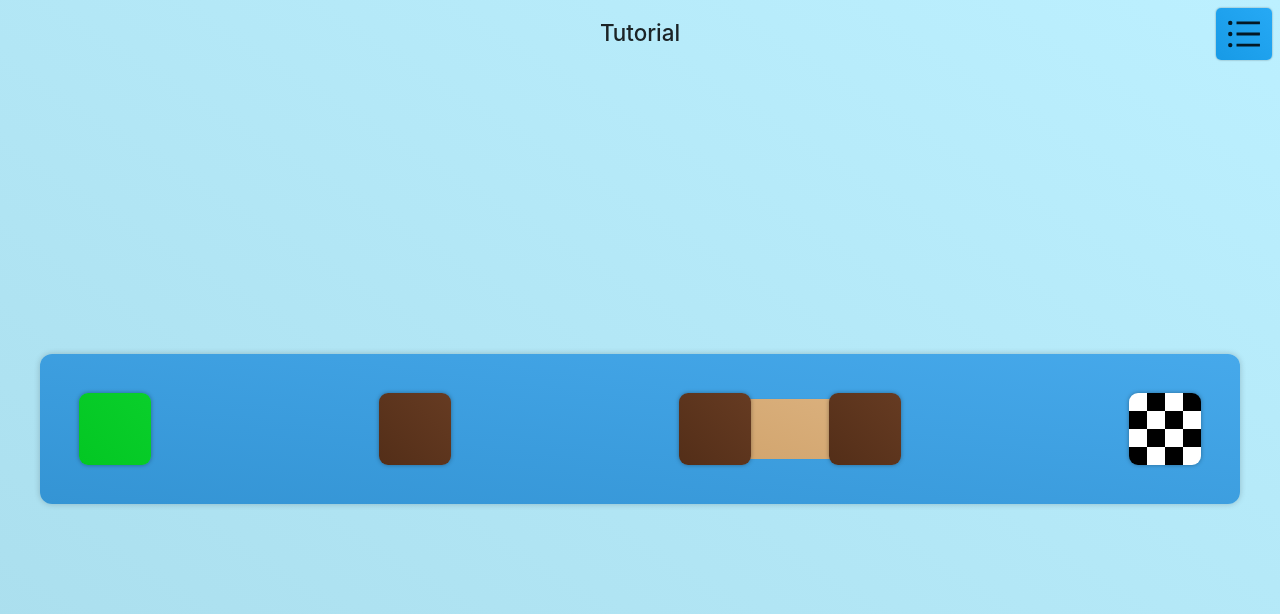
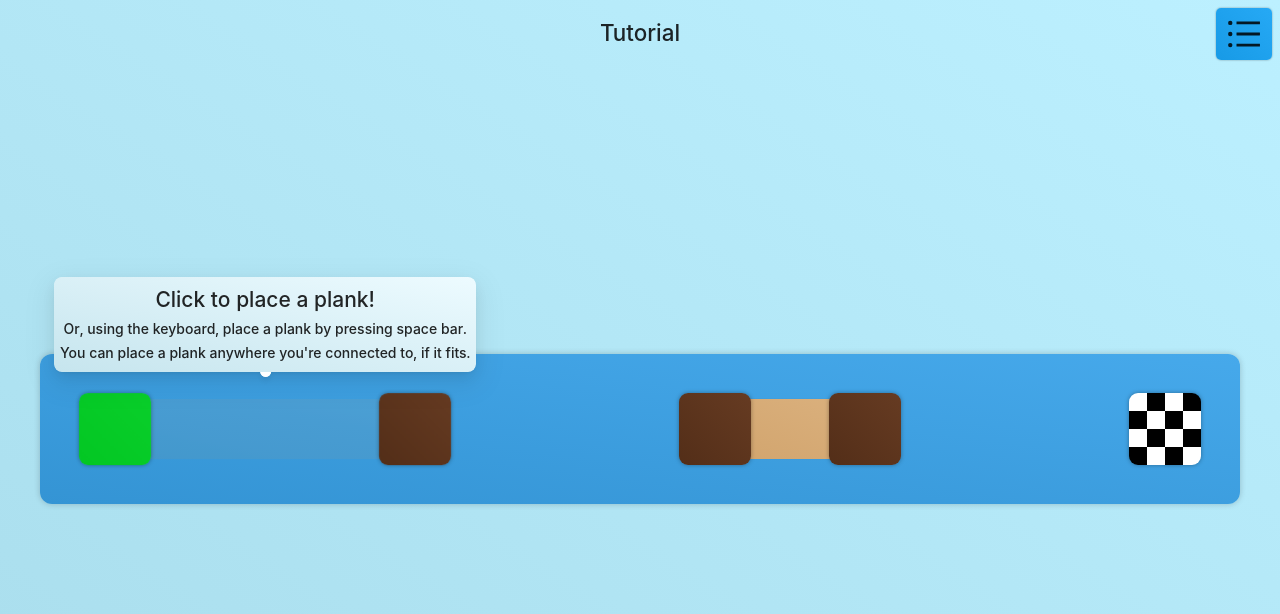
Before and after one commit to ryanodd/crossing-puzzle, a React app: page / in a window 1280 px wide. Both pictures are taken after a click on the button 265 px from the left and 429 px from the top of the page. Shown: the top 614 px of the page. Built offline with nearby package versions, Linux system fonts and the light colour scheme.

Commit message:
Puzzle corrections

```diff
--- a/src/Game/puzzleList.ts
+++ b/src/Game/puzzleList.ts
@@ -272,11 +272,11 @@ export const puzzleList: PuzzleProps[] = [
       },
       {
         start: {x: 1, y: 0},
-        end: {x: 1, y: 3}
-      },
-      {
-        start: {x: 1, y: 3},
-        end: {x: 2, y: 3}
+        end: {x: 1, y: 2}
+      },
+      {
+        start: {x: 1, y: 2},
+        end: {x: 2, y: 2}
       }
     ]
   },
@@ -555,7 +555,7 @@ export const puzzleList: PuzzleProps[] = [
       },
       {
         start: {x: 5, y: 0},
-        end: {x: 5, y: 3}
+        end: {x: 5, y: 2}
       }
     ]
   },
--- a/src/Plank.tsx
+++ b/src/Plank.tsx
@@ -80,6 +80,10 @@ const Plank = ({plank}: PlankProps) => {
       (
         !!(coordsEq({x: 5, y: 0}, puzzle.playerPosition)) &&
         plankEq(plank, {x: 2, y: 0}, {x: 4, y: 0})
+      ) ||
+      (
+        !!(coordsEq({x: 4, y: 0}, puzzle.playerPosition)) &&
+        plankEq(plank, {x: 2, y: 0}, {x: 4, y: 0})
       )
     )
   )
--- a/src/PlankPlacementSpot.tsx
+++ b/src/PlankPlacementSpot.tsx
@@ -109,6 +109,10 @@ const PlankPlacementSpot = ({start, end}: PlankProps) => {
       (
         coordPairEq(start, end, {x: 5, y: 0}, {x: 7, y: 0}) &&
         includesCoord(puzzle.walkableStumps(), {x: 5, y: 0})
+      ) ||
+      (
+        coordPairEq(start, end, {x: 0, y: 0}, {x: 2, y: 0}) &&
+        includesCoord(puzzle.walkableStumps(), {x: 0, y: 0})
       )
 
     )
@@ -125,8 +129,8 @@ const PlankPlacementSpot = ({start, end}: PlankProps) => {
       content={
         <>
           <TutorialText>{'Click to place a plank!'}</TutorialText>
-          <TutorialSubtext>{'Or, using the keyboard, place up a plank by pressing space bar.'}</TutorialSubtext>
-          <TutorialSubtext>{'You can place a plank anywhere it fits.'}</TutorialSubtext>
+          <TutorialSubtext>{'Or, using the keyboard, place a plank by pressing space bar.'}</TutorialSubtext>
+          <TutorialSubtext>{'You can place a plank anywhere you\'re connected to, if it fits.'}</TutorialSubtext>
         </>
       }
     >
--- a/src/Stump.tsx
+++ b/src/Stump.tsx
@@ -107,8 +107,8 @@ const Stump = ({
       ) ||
       (
         coordsEq({x: 5, y: 0}, coordinate) &&
-        !isPlayerPosition && isWalkable &&
-        includesCoord(puzzle.walkableStumps(), {x: 2, y: 0})
+        isWalkable &&
+        coordsEq(puzzle.playerPosition, {x: 2, y: 0})
       ) ||
       (
         coordsEq({x: 7, y: 0}, coordinate) &&
```
